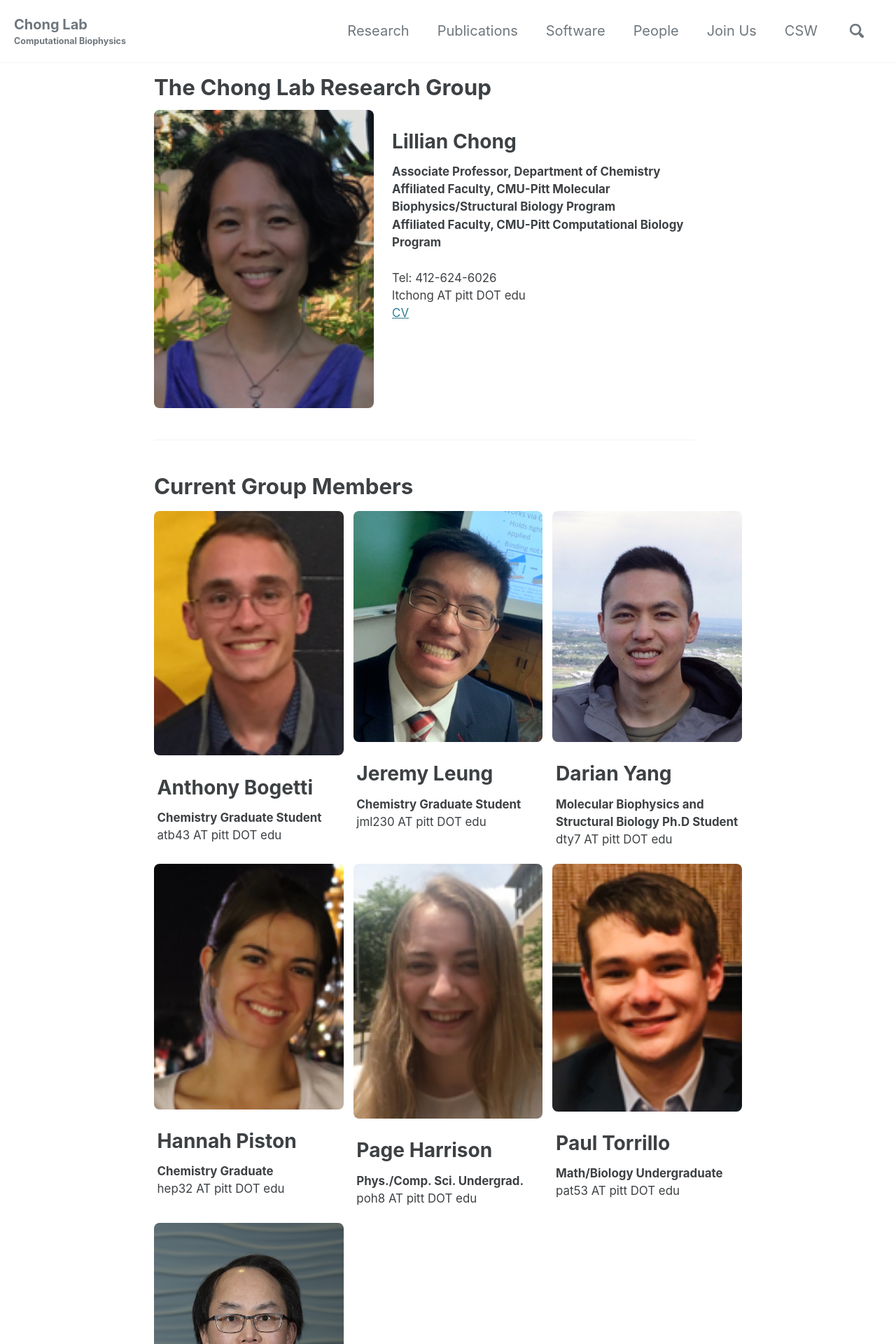
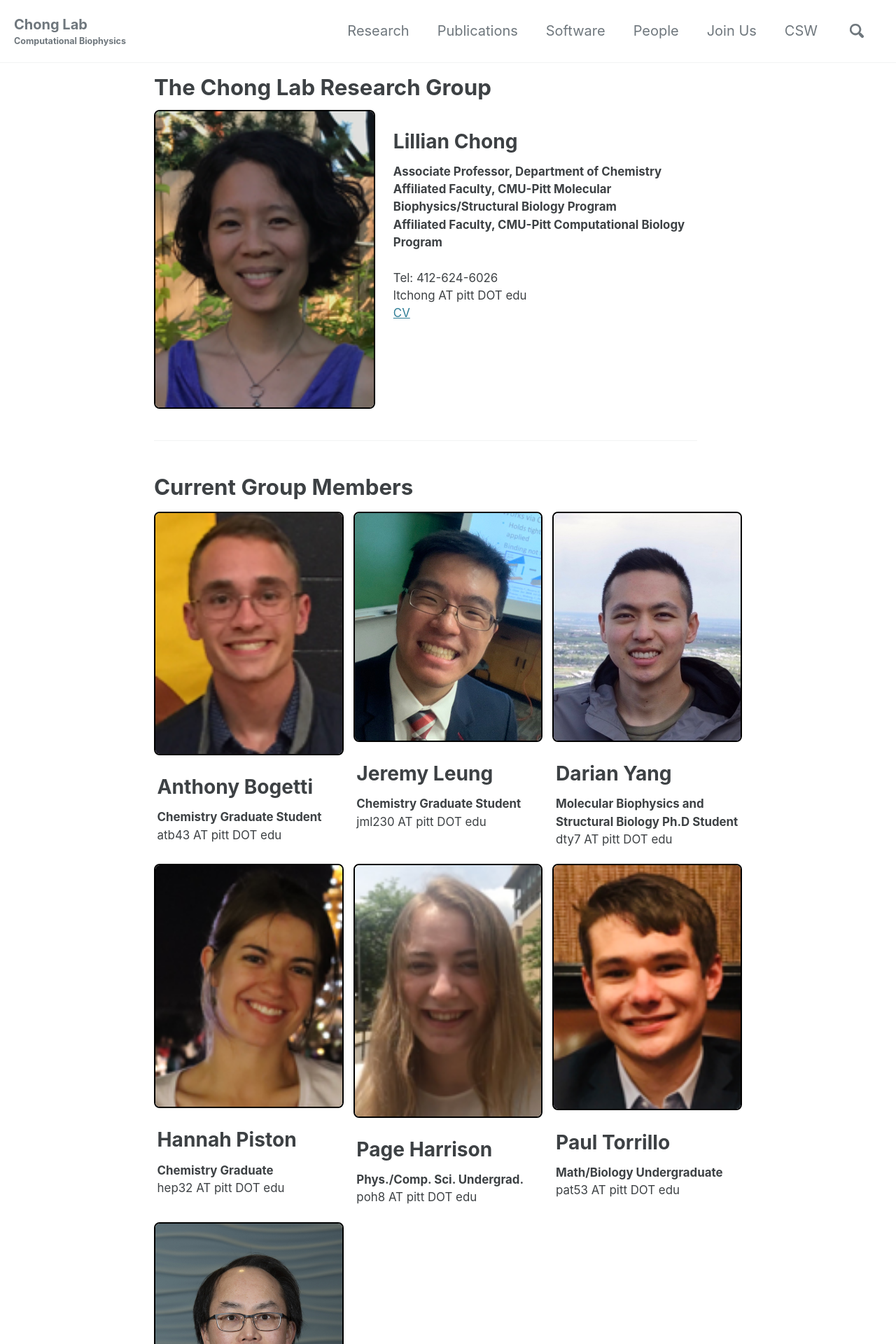
Before and after one commit to darianyang/mm-github-pages-test, a Jekyll site: the page built from _pages/people.md, in a window 1280 px wide. Shown: the top 1920 px of the page at 70% size. Built offline with Jekyll 4.4.1, drawn with Linux system fonts in a browser that asks for light colours; cached includes are drawn as plain includes.

Commit message:
image borders

```diff
--- a/_sass/minimal-mistakes/_archive.scss
+++ b/_sass/minimal-mistakes/_archive.scss
@@ -88,6 +88,7 @@
 .archive__item-teaser {
   position: relative;
   border-radius: $border-radius;
+  border: 2px solid black;
   overflow: hidden;
 
   img {
```
